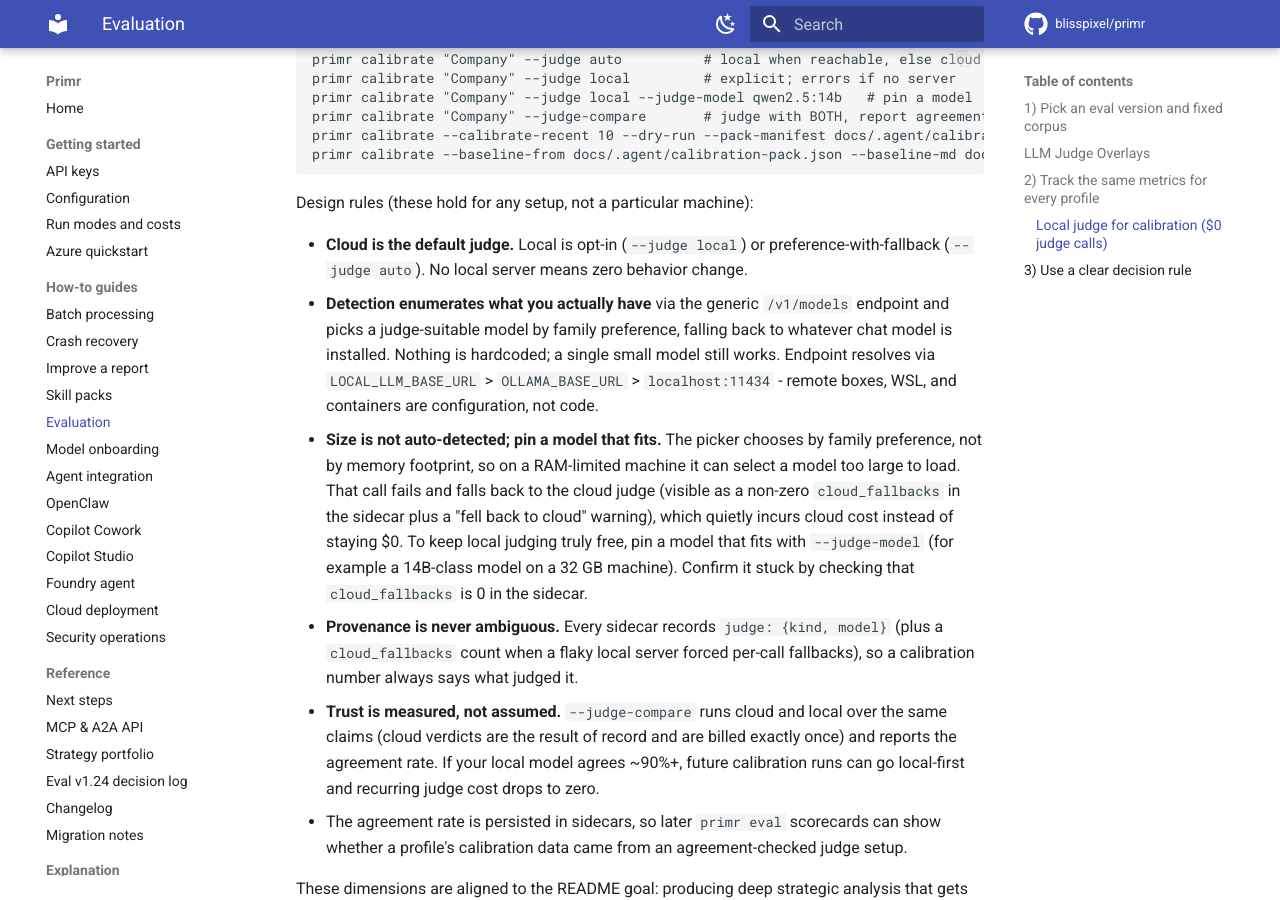
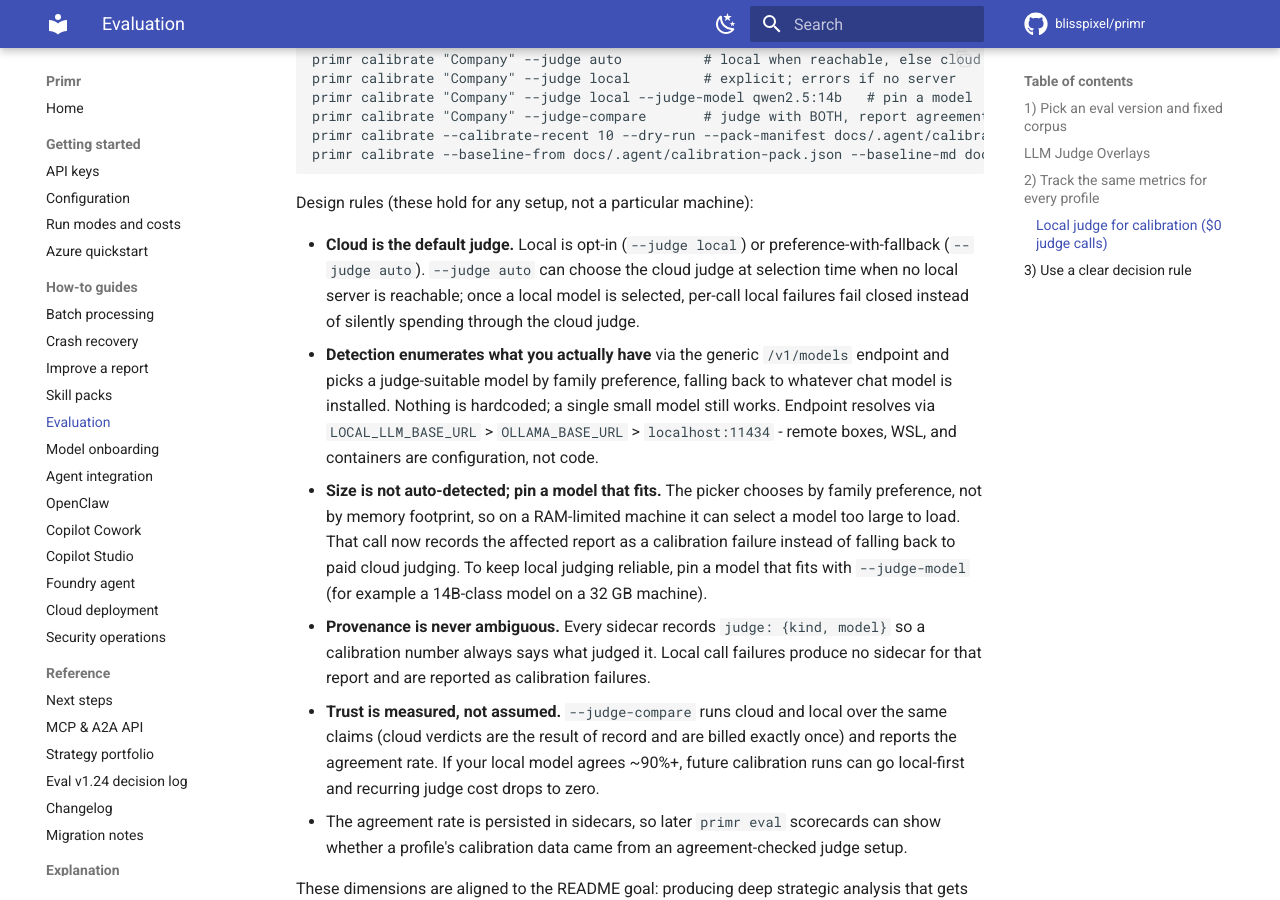
Before and after one commit to blisspixel/primr, an MkDocs documentation site: the page built from docs/EVAL.md, in a window 1280 px wide and 900 px high, scrolled down 2943 px. Built offline with MkDocs 1.6.1 and Material for MkDocs 9.7.7, drawn with Linux system fonts in a browser that asks for light colours; comment, search, counter and statistics services are not loaded.

Commit message:
Fail closed for local calibration judge errors

```diff
--- a/docs/EVAL.md
+++ b/docs/EVAL.md
@@ -106,10 +106,22 @@
 
 Design rules (these hold for any setup, not a particular machine):
 
-- **Cloud is the default judge.** Local is opt-in (`--judge local`) or preference-with-fallback (`--judge auto`). No local server means zero behavior change.
+- **Cloud is the default judge.** Local is opt-in (`--judge local`) or
+  preference-with-fallback (`--judge auto`). `--judge auto` can choose the
+  cloud judge at selection time when no local server is reachable; once a local
+  model is selected, per-call local failures fail closed instead of silently
+  spending through the cloud judge.
 - **Detection enumerates what you actually have** via the generic `/v1/models` endpoint and picks a judge-suitable model by family preference, falling back to whatever chat model is installed. Nothing is hardcoded; a single small model still works. Endpoint resolves via `LOCAL_LLM_BASE_URL` > `OLLAMA_BASE_URL` > `localhost:11434` - remote boxes, WSL, and containers are configuration, not code.
-- **Size is not auto-detected; pin a model that fits.** The picker chooses by family preference, not by memory footprint, so on a RAM-limited machine it can select a model too large to load. That call fails and falls back to the cloud judge (visible as a non-zero `cloud_fallbacks` in the sidecar plus a "fell back to cloud" warning), which quietly incurs cloud cost instead of staying $0. To keep local judging truly free, pin a model that fits with `--judge-model` (for example a 14B-class model on a 32 GB machine). Confirm it stuck by checking that `cloud_fallbacks` is 0 in the sidecar.
-- **Provenance is never ambiguous.** Every sidecar records `judge: {kind, model}` (plus a `cloud_fallbacks` count when a flaky local server forced per-call fallbacks), so a calibration number always says what judged it.
+- **Size is not auto-detected; pin a model that fits.** The picker chooses by
+  family preference, not by memory footprint, so on a RAM-limited machine it can
+  select a model too large to load. That call now records the affected report as
+  a calibration failure instead of falling back to paid cloud judging. To keep
+  local judging reliable, pin a model that fits with `--judge-model` (for
+  example a 14B-class model on a 32 GB machine).
+- **Provenance is never ambiguous.** Every sidecar records
+  `judge: {kind, model}` so a calibration number always says what judged it.
+  Local call failures produce no sidecar for that report and are reported as
+  calibration failures.
 - **Trust is measured, not assumed.** `--judge-compare` runs cloud and local over the same claims (cloud verdicts are the result of record and are billed exactly once) and reports the agreement rate. If your local model agrees ~90%+, future calibration runs can go local-first and recurring judge cost drops to zero.
 - The agreement rate is persisted in sidecars, so later `primr eval` scorecards
   can show whether a profile's calibration data came from an agreement-checked
```
Also changed, not shown: docs/CHANGELOG.md (+4 -0 lines), docs/design/2.0-backend-freedom.md (+3 -3 lines), 2 other files.
